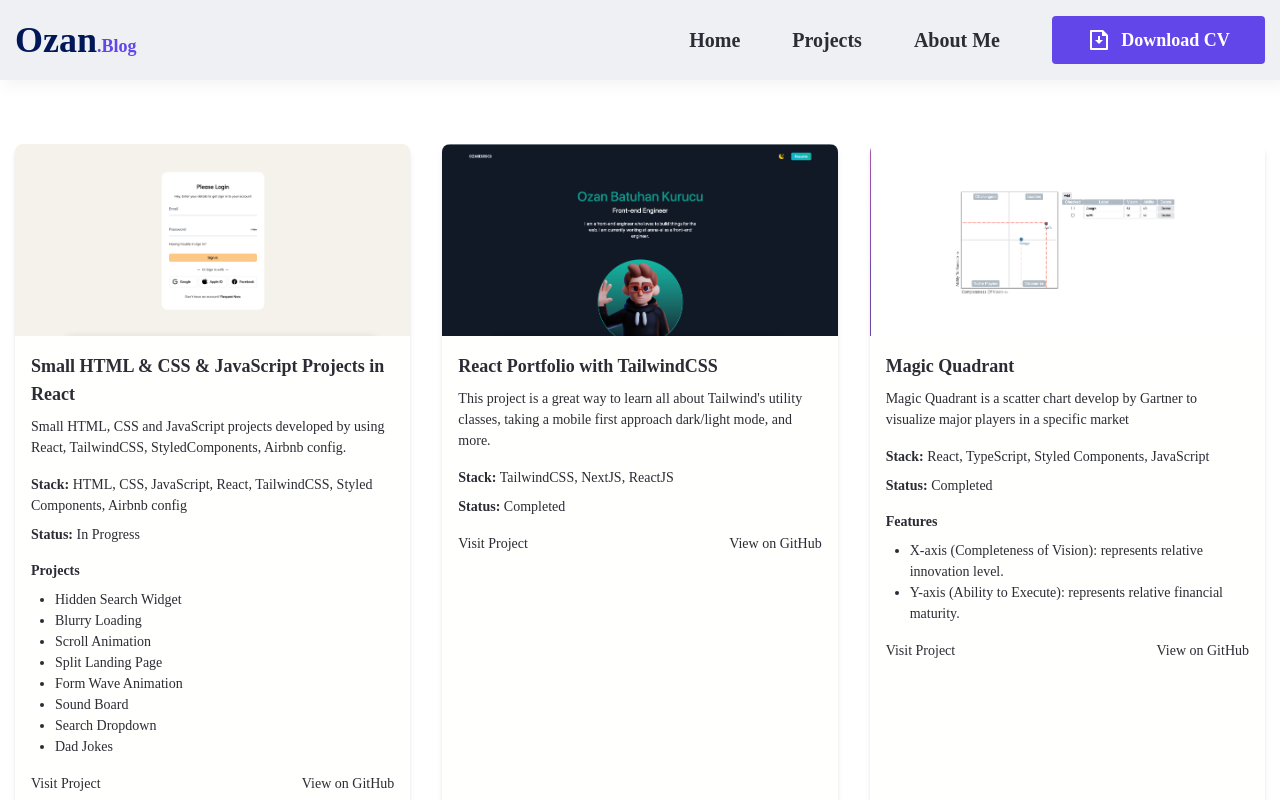
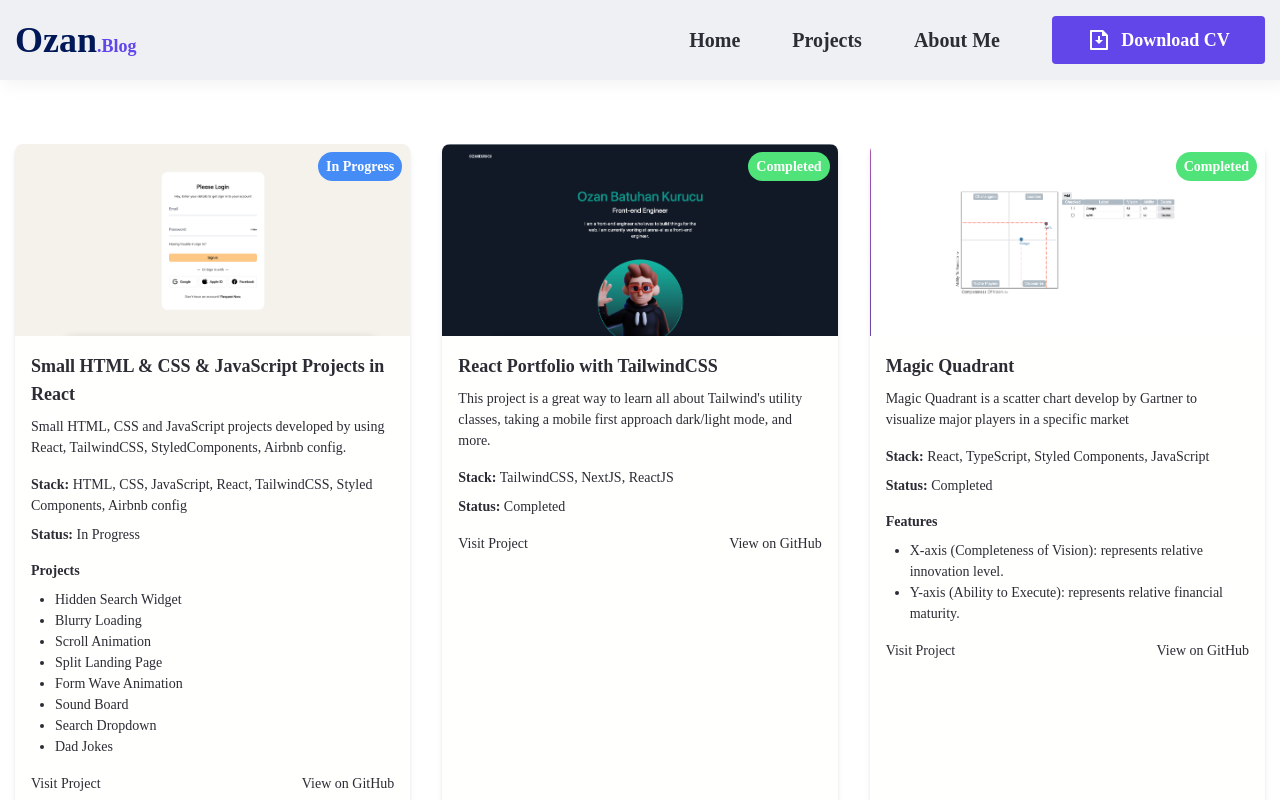
Before and after one commit to ozanbatuhankurucu/my-blog-site, a Next.js app: page /projects in a window 1280 px wide. Shown: the top 800 px of the page. Built offline with nearby package versions, Linux system fonts and the light colour scheme.

Commit message:
Add status color

```diff
--- a/components/Project.tsx
+++ b/components/Project.tsx
@@ -27,7 +27,14 @@ const Project: FC<ProjectProps> = ({
   const { projectStatu, statuColor } = getProjectStatuProps(status)
 
   return (
-    <div key={title} className='bg-white rounded-lg shadow-md overflow-hidden'>
+    <div
+      key={title}
+      className='bg-white rounded-lg shadow-md overflow-hidden relative'>
+      <span
+        style={{ backgroundColor: statuColor }}
+        className='text-white px-2 py-1 right-2 top-2 rounded-full absolute font-bold'>
+        {projectStatu}
+      </span>
       <img src={image} alt={title} className='w-full h-48 object-cover' />
       <div className='p-4'>
         <h2 className='text-lg font-bold mb-2'>{title}</h2>
```
